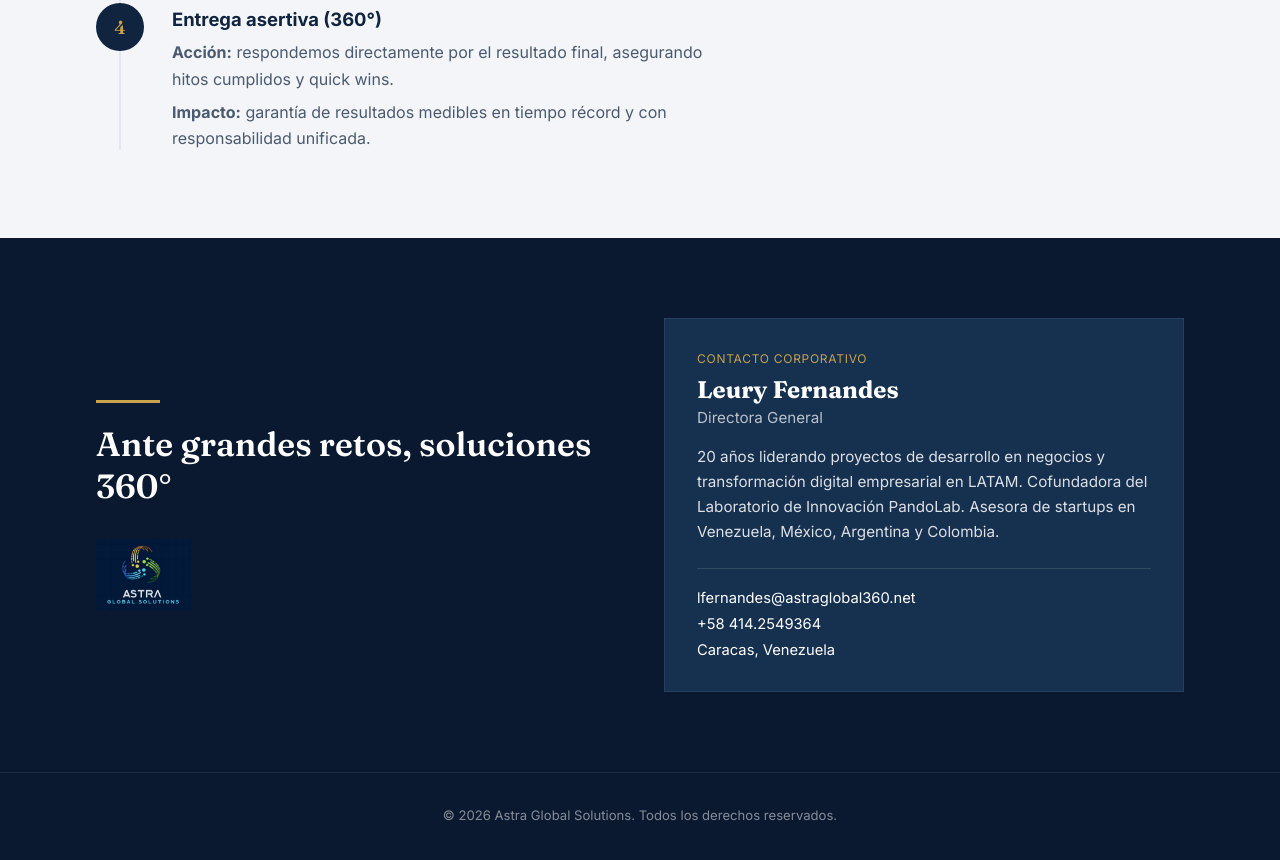
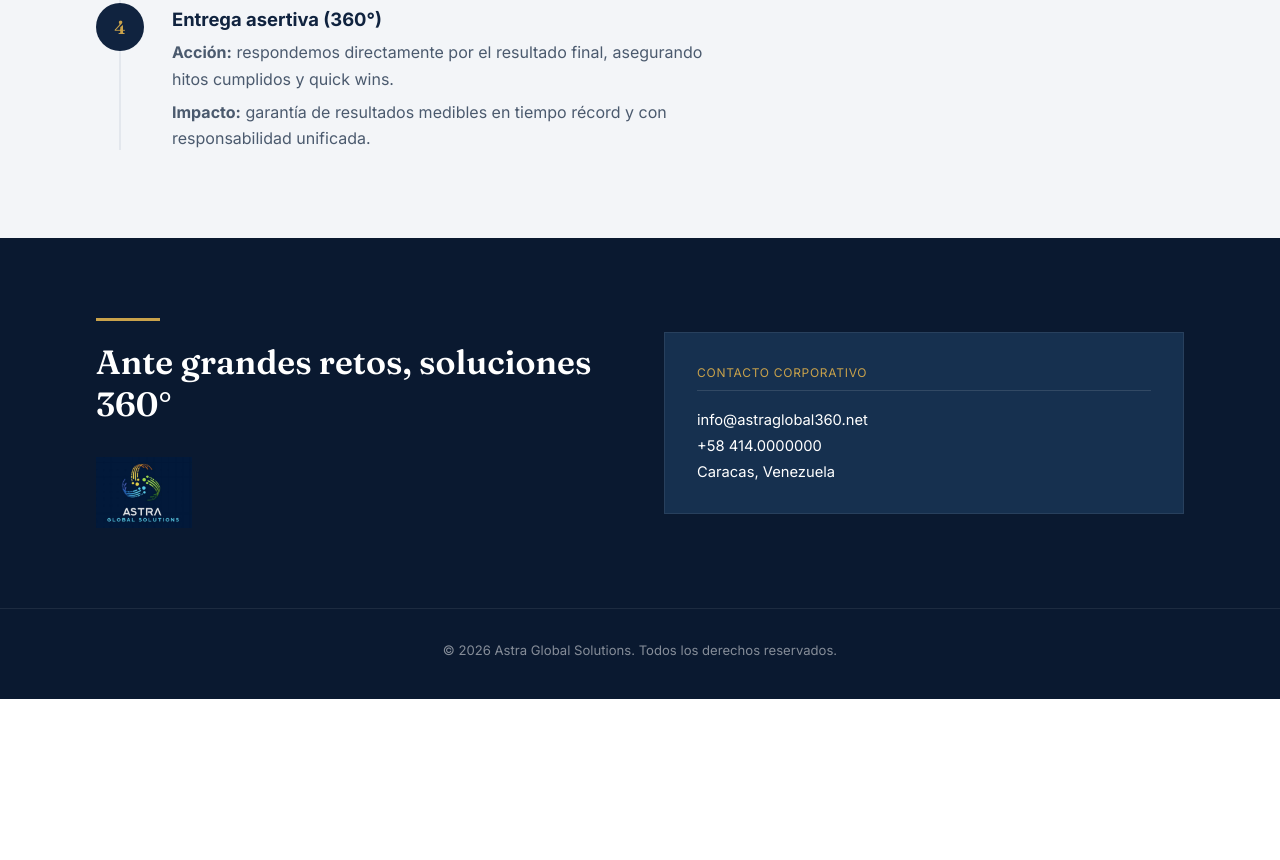
Before and after one commit to calvorondon-bot/astra-global-solutions, a plain HTML site: page index.html in a window 1280 px wide. Shown: the part 1956-2816 px from the top of the page. After the commit the page ends 2655 px from the top, so only its background shows below. Drawn offline with Linux system fonts and the light colour scheme.

Commit message:
updating index file
removing contact details

```diff
--- a/index.html
+++ b/index.html
@@ -100,15 +100,9 @@
 
       <div class="contact__card">
         <p class="contact__label">Contacto corporativo</p>
-        <h3 class="contact__name">Leury Fernandes</h3>
-        <p class="contact__role">Directora General</p>
-        <p class="contact__bio">
-          20 años liderando proyectos de desarrollo en negocios y transformación digital empresarial en LATAM.
-          Cofundadora del Laboratorio de Innovación PandoLab. Asesora de startups en Venezuela, México, Argentina y Colombia.
-        </p>
         <ul class="contact__details">
-          <li><a href="mailto:lfernandes@astraglobal360.net">lfernandes@astraglobal360.net</a></li>
-          <li><a href="tel:+584142549364">+58 414.2549364</a></li>
+          <li><a href="mailto:info@astraglobal360.net">info@astraglobal360.net</a></li>
+          <li><a href="tel:+584120000000">+58 414.0000000</a></li>
           <li>Caracas, Venezuela</li>
         </ul>
       </div>
```
